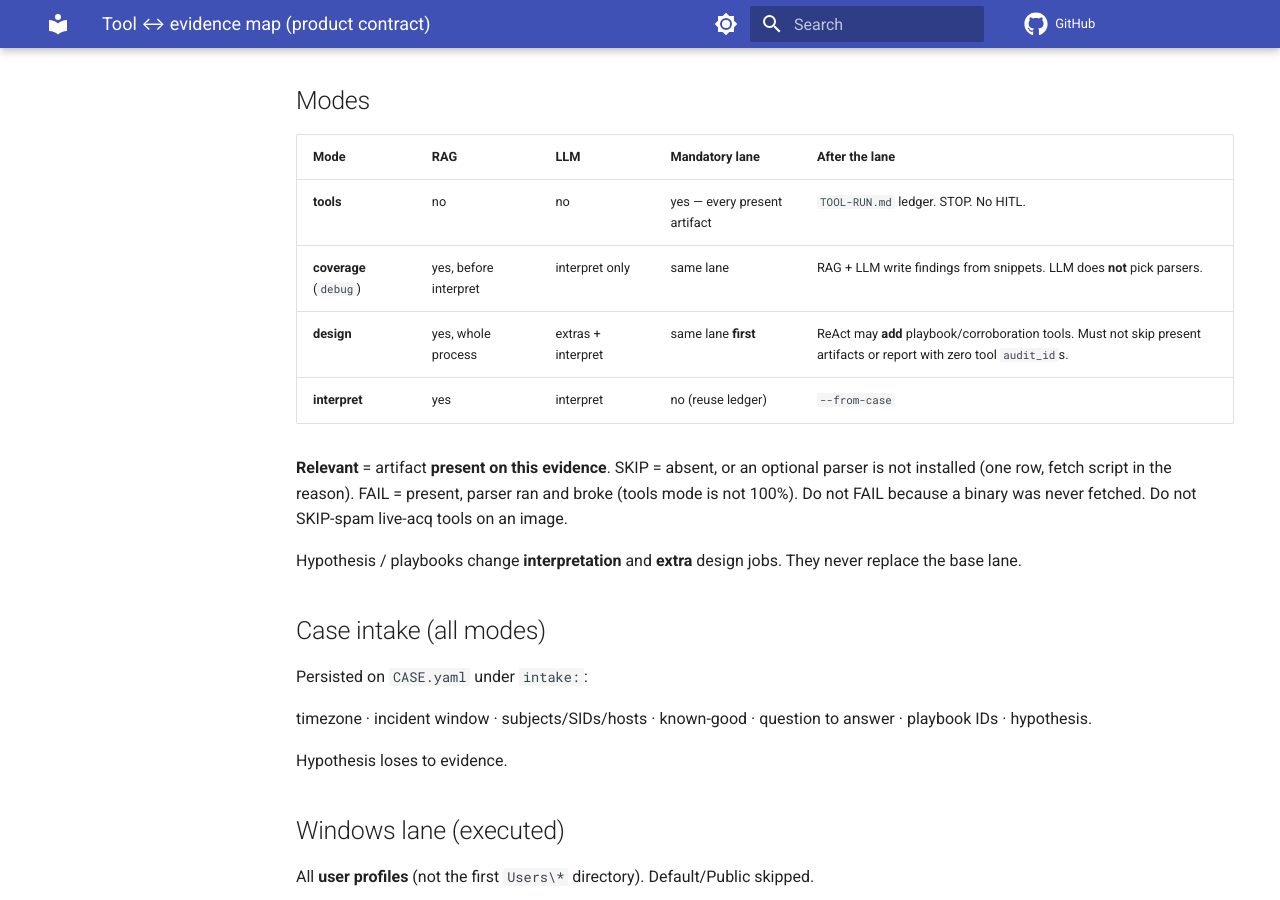
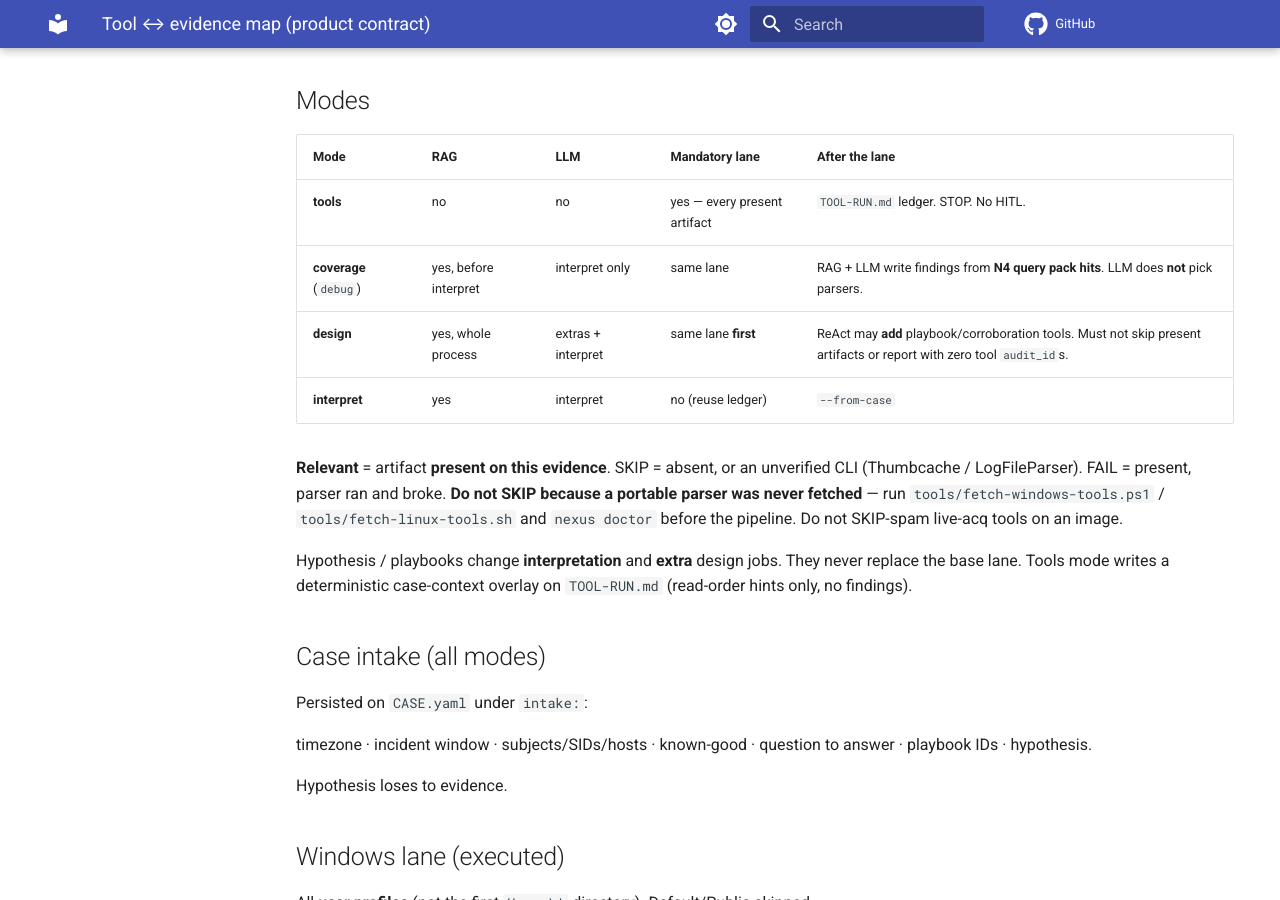
Before and after one commit to Ganron007/DFIR-Nexus, an MkDocs documentation site: the page built from Docs/cases/TOOL-EVIDENCE-MAP.md, in a window 1280 px wide and 900 px high, scrolled down 396 px. Built offline with MkDocs 1.6.1 and Material for MkDocs 9.7.7, drawn with Linux system fonts in a browser that asks for light colours; comment, search, counter and statistics services are not loaded; some of the changed text lies outside the part shown.

Commit message:
docs: CLI/SETUP/CHANGELOG for architecture #1-#7
Record N1-N8 wiring, query-pack contract, approve examiner flags, and the examiner TOOL-EVIDENCE-MAP. Internal trackers stay gitignored.

```diff
--- a/Docs/cases/TOOL-EVIDENCE-MAP.md
+++ b/Docs/cases/TOOL-EVIDENCE-MAP.md
@@ -17,17 +17,19 @@
 | Mode | RAG | LLM | Mandatory lane | After the lane |
 |------|-----|-----|----------------|----------------|
 | **tools** | no | no | yes — every present artifact | `TOOL-RUN.md` ledger. STOP. No HITL. |
-| **coverage** (`debug`) | yes, before interpret | interpret only | same lane | RAG + LLM write findings from snippets. LLM does **not** pick parsers. |
+| **coverage** (`debug`) | yes, before interpret | interpret only | same lane | RAG + LLM write findings from **N4 query pack hits**. LLM does **not** pick parsers. |
 | **design** | yes, whole process | extras + interpret | same lane **first** | ReAct may **add** playbook/corroboration tools. Must not skip present artifacts or report with zero tool `audit_id`s. |
 | **interpret** | yes | interpret | no (reuse ledger) | `--from-case` |
 
-**Relevant** = artifact **present on this evidence**. SKIP = absent, or an optional
-parser is not installed (one row, fetch script in the reason). FAIL = present,
-parser ran and broke (tools mode is not 100%). Do not FAIL because a binary was
-never fetched. Do not SKIP-spam live-acq tools on an image.
+**Relevant** = artifact **present on this evidence**. SKIP = absent, or an
+unverified CLI (Thumbcache / LogFileParser). FAIL = present, parser ran and
+broke. **Do not SKIP because a portable parser was never fetched** — run
+`tools/fetch-windows-tools.ps1` / `tools/fetch-linux-tools.sh` and `nexus doctor`
+before the pipeline. Do not SKIP-spam live-acq tools on an image.
 
 Hypothesis / playbooks change **interpretation** and **extra** design jobs.
-They never replace the base lane.
+They never replace the base lane. Tools mode writes a deterministic
+case-context overlay on `TOOL-RUN.md` (read-order hints only, no findings).
 
 ## Case intake (all modes)
 
@@ -60,7 +62,7 @@
 | USN Journal | `$Extend\$J` / `$UsnJrnl:$J` if extracted | MFTECmd `-f` (skip if missing) |
 | SetupAPI / PS transcripts / PSReadLine | those files | **copy** into extractions (already text — no strings) |
 | Thumbcache / `$LogFile` | present | cataloged, **not auto-run** until CLI is verified |
-| RDP bitmap / BITS / UAL | cache tiles / qmgr.db / SUM `*.mdb` | bmc-tools / BitsParser / KStrike **only if installed** |
+| RDP bitmap / BITS / UAL | cache tiles / qmgr.db / SUM `*.mdb` | bmc-tools / BitsParser / KStrike — **must be fetched** (UAL only if `*.mdb` exists) |
 | `$I30` file | extracted `$I30` only | MFTECmd `-f` |
 | Named samples | intake `sample_files` | capa / densityscout / yara only when named (and installed) |
 | Live response | `NEXUS_LIVE_RESPONSE=1` | autorunsc / handle / Get-InjectedThreadEx; memory only if `NEXUS_LIVE_ACQUIRE_MEMORY=1` |
@@ -91,12 +93,11 @@
 ### Interpret (LLM)
 
 1. Reads the tool-lane ledger (OK / FAIL / SKIP + `audit_id` + saved path).
-2. Builds bounded heads of stdout/CSV into `analysis/snippets.md` (60 KB cap —
-   not the full Hayabusa/MFT CSV).
-3. Requires RAG ready (`forensic_rag_status`), then `forensic_rag_search`.
-4. Emits a JSON array of findings: observation (facts from snippets) vs
+2. Builds **N4 query pack** `analysis/query_pack.md` — rows matching intake window + playbook `query_terms` (not CSV heads). `analysis/snippets.md` remains an examiner appendix.
+3. Requires RAG ready (`forensic_rag_status`), then `forensic_rag_search` **scoped to hit families**.
+4. Emits a JSON array of findings: observation (facts from **query pack hits**) vs
    interpretation (what they mean). Hypothesis loses to evidence.
-5. FAIL/SKIP are coverage gaps. They are not compromise.
+5. FAIL/SKIP are coverage gaps. Empty query hits + OK ledger = INSUFFICIENT rows, not a coverage gap.
 
 The LLM does **not** pick or skip parsers. It does **not** write `REPORT.md`.
 
```
Also changed, not shown: CHANGELOG.md (+42 -0 lines), Docs/CLI.md (+7 -0 lines), Docs/SETUP.md (+20 -1 lines).
